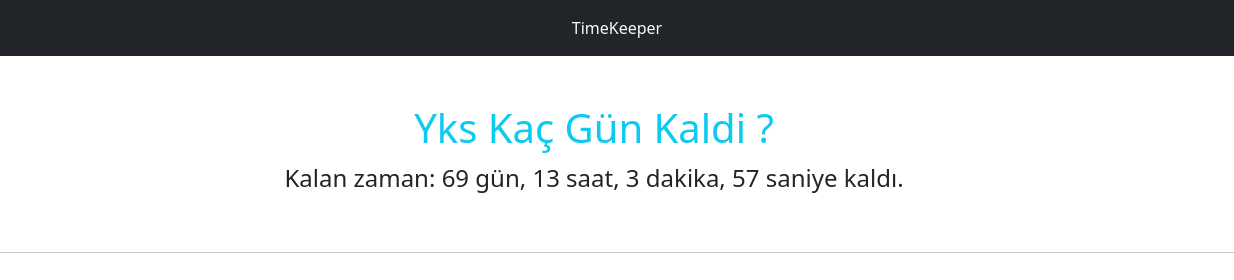
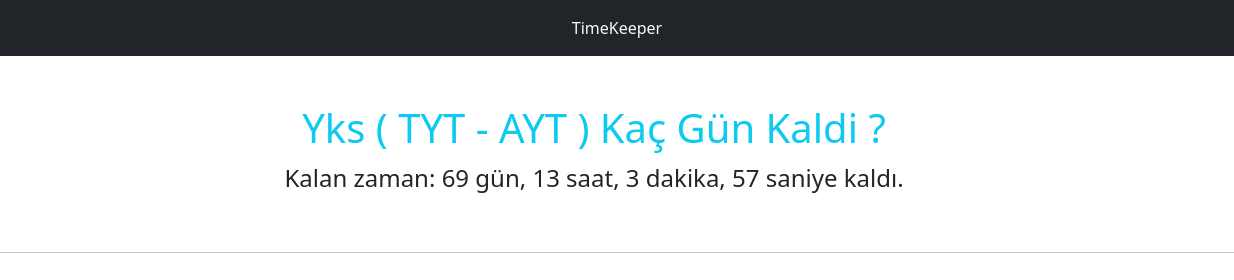
Before and after one commit to SerdarDayicik/Yks-Sayac, a plain HTML site: page index.html in a window 1280 px wide. Shown: the top 280 px of the page, 46-1280 px from the left. Drawn offline with nearby package versions, Linux system fonts and the light colour scheme.

Commit message:
Update index.html

```diff
--- a/index.html
+++ b/index.html
@@ -20,7 +20,7 @@
             </nav>
 
             <div class="container text-center mt-5">
-                <h1 class="text-info">Yks Kaç Gün Kaldi ?</h1>
+                <h1 class="text-info">Yks ( TYT - AYT ) Kaç Gün Kaldi ?</h1>
                 <button class="toggle-btn" onclick="toggleMode()">
                     <i class="fas fa-sun"></i> <!-- Gündüz modu ikonu -->
                     <i class="fas fa-moon"></i> <!-- Gece modu ikonu -->
```
